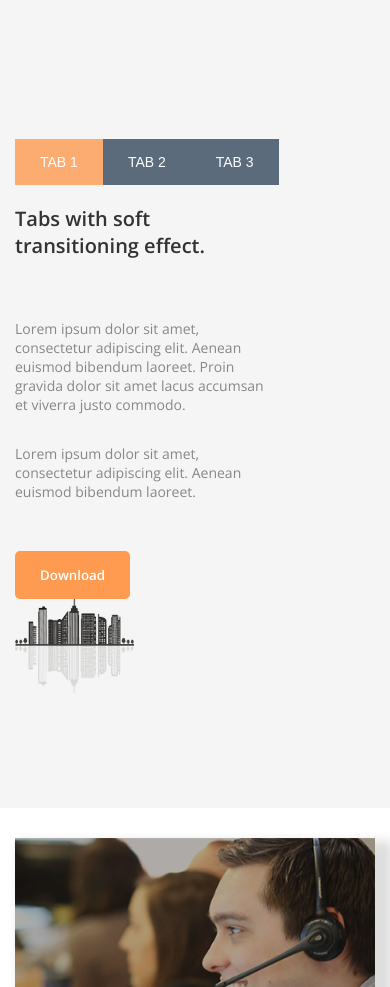
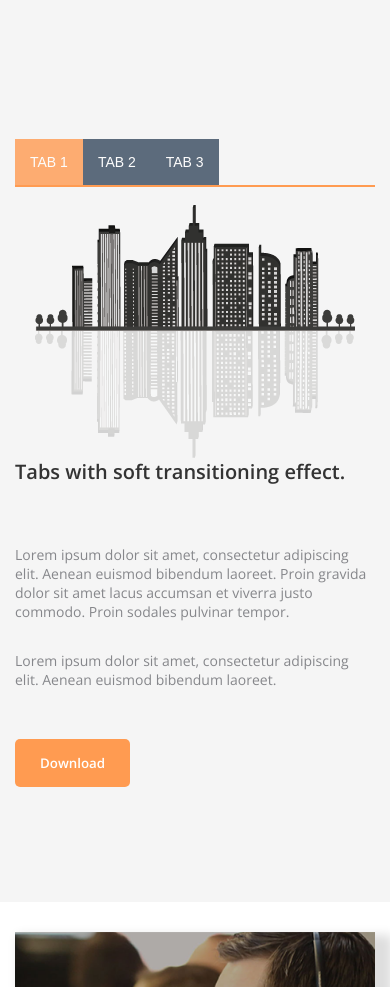
Before and after one commit to lysenkoNastya/SPD-test, a plain HTML site: page index.html in a window 390 px wide. Shown: the part 1560-2547 px from the top of the page. Drawn offline with nearby package versions, Linux system fonts and the light colour scheme.

Commit message:
responsived and edited tabs sections

```diff
--- a/index.html
+++ b/index.html
@@ -830,14 +830,14 @@
             </ul>
             <ul class="tabs-content-list">
                 <li class="tabs-content-list-item">
-                    <div class="info-tabs-wrapper">
                     <h3 class="section-tabs-title">
                         Tabs with soft transitioning effect.
                     </h3>
+                    <div class="info-tabs-wrapper">
                         <p class="section-tabs-text">
                             Lorem ipsum dolor sit amet, consectetur adipiscing elit. Aenean
                             euismod bibendum laoreet. Proin gravida dolor sit amet lacus accumsan
-                            et viverra justo commodo.
+                            et viverra justo commodo. Proin sodales pulvinar tempor.
                         </p>
                         <p class="section-tabs-text tabs-info">
                             Lorem ipsum dolor sit amet, consectetur adipiscing elit. Aenean euismod
@@ -852,10 +852,10 @@
                     <img src="images/image_build.png" class="section-tabs-img" alt="image-build">
                 </li>
                 <li class="tabs-content-list-item">
-                    <div class="info-tabs-wrapper">
                     <h3 class="section-tabs-title">
                         Tabs with soft transitioning effect.
                     </h3>
+                    <div class="info-tabs-wrapper">
                         <p class="section-tabs-text">
                             Lorem ipsum dolor sit amet, consectetur adipiscing elit. Aenean
                             euismod bibendum laoreet.
@@ -873,10 +873,10 @@
                     <img src="images/image_build.png" class="section-tabs-img" alt="image-build">
                 </li>
                 <li class="tabs-content-list-item">
-                    <div class="info-tabs-wrapper">
                     <h3 class="section-tabs-title">
                         Tabs with soft transitioning effect.
                     </h3>
+                    <div class="info-tabs-wrapper">
                         <p class="section-tabs-text">
                             Lorem ipsum dolor sit amet, consectetur adipiscing elit. Aenean
                             euismod bibendum laoreet. Proin gravida dolor sit amet lacus accumsan
@@ -1409,7 +1409,7 @@
     </div>
 </footer>
 <script src="https://ajax.aspnetcdn.com/ajax/jQuery/jquery-3.3.1.min.js"></script>
-<script src="libs/slick/slick.js" charset="utf-8"></script>
+<script src="libs/slick/slick.js"></script>
 <script src="js/main.js"></script>
 </body>
 </html>
--- a/sass/page/_index.scss
+++ b/sass/page/_index.scss
@@ -148,6 +148,7 @@ a:link {
 
   .section-tabs-title {
     margin-bottom: 60px;
+    flex-basis: 100%;
   }
 
   .tabs-menu-list {
@@ -156,9 +157,23 @@ a:link {
     @include flex-direction(column);
     @include flex-shrink(0);
 
-    @media (max-width: 768px) {
+    @media (max-width: 992px) {
+      position: relative;
+      width: 100%;
       margin-bottom: 20px;
       @include flex-direction();
+
+      &:before {
+        content: '';
+        position: absolute;
+        display: block;
+        height: 2px;
+        width: 100%;
+        left: 0;
+        right: 0;
+        top: 100%;
+        background-color: $secondary-brand-color;
+      }
     }
 
     .tabs-menu-item {
@@ -171,12 +186,12 @@ a:link {
       cursor: pointer;
       z-index: 0;
 
-      @media (max-width: 768px) {
+      @media (max-width: 992px) {
         padding: 25px 35px;
       }
 
-      @media (max-width: 768px) {
-        padding: 15px 25px;
+      @media (max-width: 576px) {
+        padding: 15px;
       }
 
       &:hover,
@@ -187,12 +202,18 @@ a:link {
     }
   }
 
+  .tabs-content-list {
+    @include flex-basis(100%);
+    max-width: 100%;
+  }
+
   .tabs-content-list-item {
     @include display-flex();
     @include align-items(flex-start);
+    @include flex-wrap();
 
-    @media (max-width: 992px) {
-      @include flex-wrap();
+    @media (max-width: 768px) {
+      @include justify-content();
     }
 
     .info-tabs-wrapper {
@@ -205,7 +226,8 @@ a:link {
         @include flex-basis(50%);
       }
 
-      @media (max-width: 568px) {
+      @media (max-width: 768px) {
+        margin-right: 0;
         max-width: 100%;
         @include flex-basis(100%);
       }
@@ -214,7 +236,13 @@ a:link {
     .section-tabs-img {
       @include flex-basis(33%);
       max-width: 33%;
+
+      @media (max-width: 768px) {
+        order: -1;
+        max-width: 100%;
+      }
     }
+
   }
 
   .section-tabs-text {
```
Also changed, not shown: css/main.css, sass/main.css, 1 other file. Lines whose indentation alone changed are shown as unchanged.
